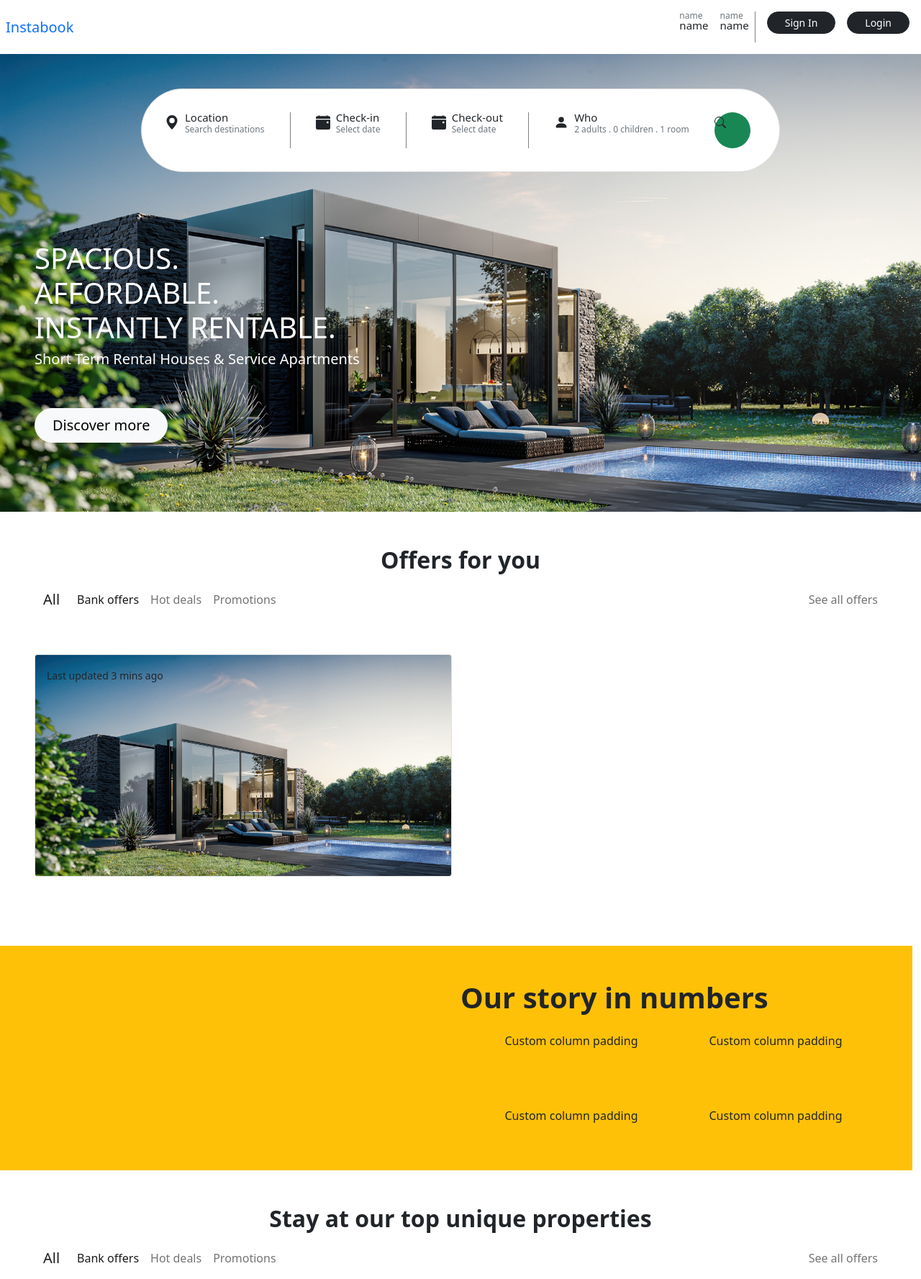
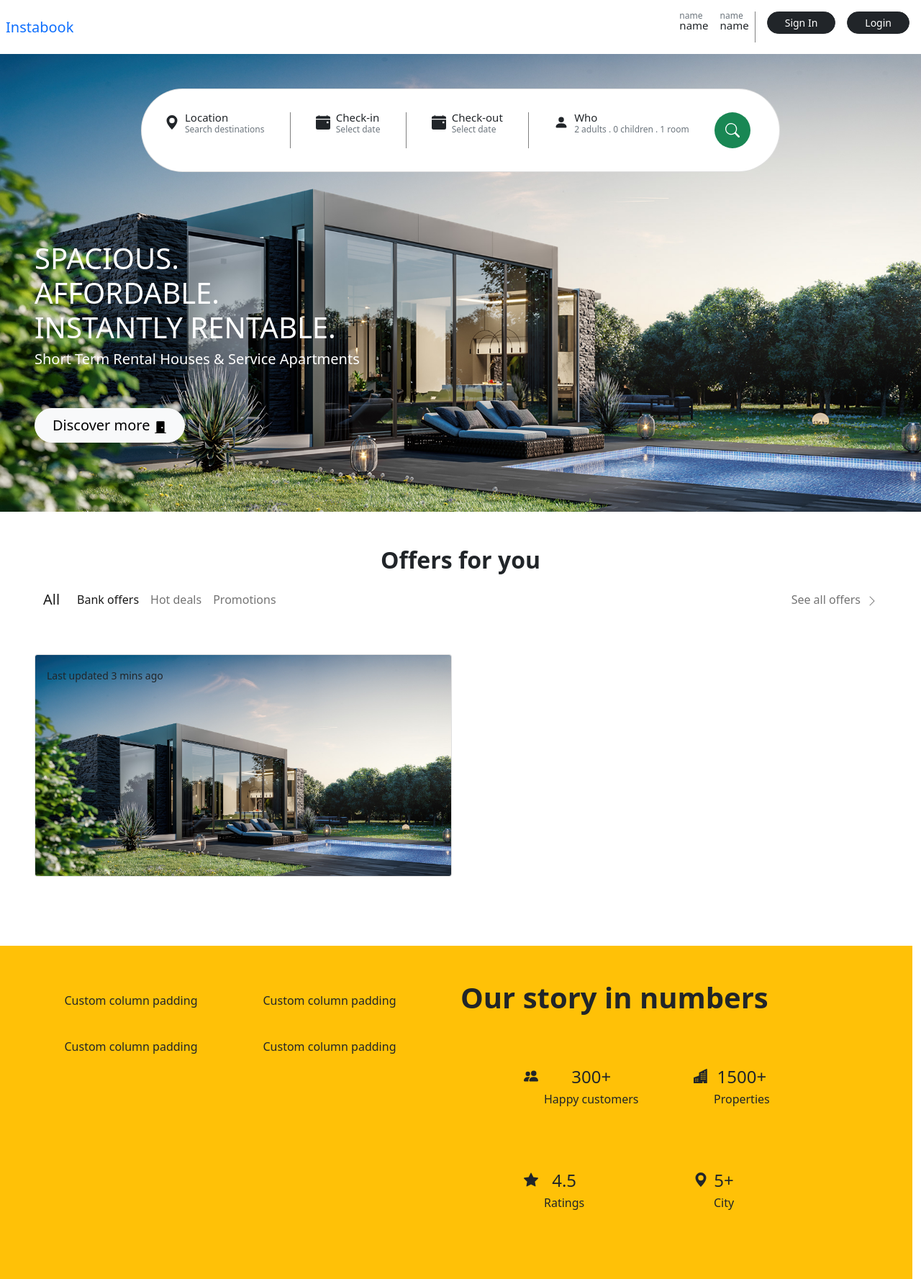
Before and after one commit to priscy-d/instabook, a Flask app: page / in a window 1280 px wide. Shown: the top 1777 px of the page at 72% size. Run offline with Flask 3, Linux system fonts and the light colour scheme.

Commit message:
page progress

```diff
--- a/app/__init__.py
+++ b/app/__init__.py
@@ -15,11 +15,20 @@ data = [
      'path': "M3 14s-1 0-1-1 1-4 6-4 6 3 6 4-1 1-1 1zm5-6a3 3 0 1 0 0-6 3 3 0 0 0 0 6"}
 ]
 
-
+content = [
+    {'title': "300+", 'subtitle': 'Happy customers', "icon": "bi bi-people-fill",
+     'path': "M7 14s-1 0-1-1 1-4 5-4 5 3 5 4-1 1-1 1zm4-6a3 3 0 1 0 0-6 3 3 0 0 0 0 6m-5.784 6A2.24 2.24 0 0 1 5 13c0-1.355.68-2.75 1.936-3.72A6.3 6.3 0 0 0 5 9c-4 0-5 3-5 4s1 1 1 1zM4.5 8a2.5 2.5 0 1 0 0-5 2.5 2.5 0 0 0 0 5"},
+    {'title': "1500+", 'subtitle': 'Properties', "icon": "bi bi-buildings-fill",
+     'path': "M15 .5a.5.5 0 0 0-.724-.447l-8 4A.5.5 0 0 0 6 4.5v3.14L.342 9.526A.5.5 0 0 0 0 10v5.5a.5.5 0 0 0 .5.5h9a.5.5 0 0 0 .5-.5V14h1v1.5a.5.5 0 0 0 .5.5h3a.5.5 0 0 0 .5-.5zM2 11h1v1H2zm2 0h1v1H4zm-1 2v1H2v-1zm1 0h1v1H4zm9-10v1h-1V3zM8 5h1v1H8zm1 2v1H8V7zM8 9h1v1H8zm2 0h1v1h-1zm-1 2v1H8v-1zm1 0h1v1h-1zm3-2v1h-1V9zm-1 2h1v1h-1zm-2-4h1v1h-1zm3 0v1h-1V7zm-2-2v1h-1V5zm1 0h1v1h-1z"},
+    {'title': "4.5", 'subtitle': 'Ratings', "icon": "bi bi-star-fill",
+     'path': "M3.612 15.443c-.386.198-.824-.149-.746-.592l.83-4.73L.173 6.765c-.329-.314-.158-.888.283-.95l4.898-.696L7.538.792c.197-.39.73-.39.927 0l2.184 4.327 4.898.696c.441.062.612.636.282.95l-3.522 3.356.83 4.73c.078.443-.36.79-.746.592L8 13.187l-4.389 2.256z"},
+    {'title': "5+", 'subtitle': 'City', "icon": "bi bi-geo-alt-fill",
+     'path': "M8 16s6-5.686 6-10A6 6 0 0 0 2 6c0 4.314 6 10 6 10m0-7a3 3 0 1 1 0-6 3 3 0 0 1 0 6"}
+]
 
 @app.route('/')
 def main():
-    return render_template("landing.html", data=data)
+    return render_template("landing.html", data=data, content=content)
 
 
 @app.route('/signup')
--- a/app/templates/landing.html
+++ b/app/templates/landing.html
@@ -28,10 +28,12 @@
                     {% if not loop.last %}
                     <div class='mx-2' style="border-left:1px solid grey; height:inherit"></div>
                     {% else %}
-                    <div class='mx-2 rounded-circle bg-success' style="border:1px solid none; height:50px; width:50px">
-                        <svg xmlns="http://www.w3.org/2000/svg" width="16" height="16" fill="currentColor"
+                    <div class='mx-2 rounded-circle bg-success d-flex justify-content-center align-items-center'
+                         style="border:1px solid none; height:50px; width:50px">
+                        <svg xmlns="http://www.w3.org/2000/svg" width="20" height="20"
                              class="bi bi-search" viewBox="0 0 16 16">
-                            <path d="M11.742 10.344a6.5 6.5 0 1 0-1.397 1.398h-.001q.044.06.098.115l3.85 3.85a1 1 0 0 0 1.415-1.414l-3.85-3.85a1 1 0 0 0-.115-.1zM12 6.5a5.5 5.5 0 1 1-11 0 5.5 5.5 0 0 1 11 0"/>
+                            <path d="M11.742 10.344a6.5 6.5 0 1 0-1.397 1.398h-.001q.044.06.098.115l3.85 3.85a1 1 0 0 0 1.415-1.414l-3.85-3.85a1 1 0 0 0-.115-.1zM12 6.5a5.5 5.5 0 1 1-11 0 5.5 5.5 0 0 1 11 0"
+                                  fill="white"/>
                         </svg>
                     </div>
                     {% endif %}
@@ -46,7 +48,12 @@
             <h1 class="text-white">SPACIOUS. <br> AFFORDABLE. <br> INSTANTLY RENTABLE.</h1>
             <h5 class="text-white">Short Term Rental Houses & Service Apartments</h5>
         </div>
-        <button type="button" class="btn btn-light btn-lg rounded-pill px-4 mb-5">Discover more</button>
+        <button type="button" class="btn btn-light btn-lg rounded-pill px-4 mb-5">Discover more
+            <svg xmlns="http://www.w3.org/2000/svg" width="18" height="18" fill="currentColor"
+                 class="bi bi-door-closed-fill" viewBox="0 0 16 16">
+                <path d="M12 1a1 1 0 0 1 1 1v13h1.5a.5.5 0 0 1 0 1h-13a.5.5 0 0 1 0-1H3V2a1 1 0 0 1 1-1zm-2 9a1 1 0 1 0 0-2 1 1 0 0 0 0 2"/>
+            </svg>
+        </button>
     </div>
     <div class="container-fluid min-vh-75 p-5">
         <h2 class="text-center"><b>Offers for you</b></h2>
@@ -70,7 +77,11 @@
                         </li>
                     </ul>
                     <span class="navbar-text">
-                See all offers
+                See all offers<svg xmlns="http://www.w3.org/2000/svg" width="16" height="16" fill="currentColor"
+                                   class="bi bi-chevron-right ms-2" viewBox="0 0 16 16">
+                  <path fill-rule="evenodd"
+                        d="M4.646 1.646a.5.5 0 0 1 .708 0l6 6a.5.5 0 0 1 0 .708l-6 6a.5.5 0 0 1-.708-.708L10.293 8 4.646 2.354a.5.5 0 0 1 0-.708"/>
+                </svg>
               </span>
                 </div>
             </div>
@@ -91,11 +102,9 @@
     </div>
 
     <div class="container-fluid row bg-warning py-5" style="--bs-bg-opacity: .5;">
-        <div class="col-sm-6"></div>
         <div class="col-sm-6">
-            <h1><b>Our story in numbers</b></h1>
-            <div class="container overflow-hidden text-center">
-                <div class="row gy-5">
+            <div class="container text-center">
+                <div class="row g-2">
                     <div class="col-6">
                         <div class="p-3">Custom column padding</div>
                     </div>
@@ -111,39 +120,65 @@
                 </div>
             </div>
         </div>
+        <div class="col-sm-6">
+            <h1><b>Our story in numbers</b></h1>
+            <div class="container overflow-hidden text-center">
+                <div class="row gy-5 p-5">
+                    {% for item in content%}
+                    <div class="col-6">
+                        <div class="p-3 d-flex flex-row">
+                            <span><svg xmlns="http://www.w3.org/2000/svg" width="20" height="20" fill="currentColor"
+                                       class="{{item.icon}}" viewBox="0 0 16 16">
+                      <path d="{{item.path}}"/>
+                    </svg></span>
+                            <span class='ps-2'>
+                               <h4 class="text-left ">{{item.title}}</h4>
+                                <h6>{{item.subtitle}}</h6>
+                            </span>
+                        </div>
+                    </div>
+                    {% endfor %}
+                </div>
+            </div>
+        </div>
     </div>
     <div class="container-fluid min-vh-75 p-5">
         <h2 class="text-center"><b>Stay at our top unique properties</b></h2>
         <nav class="navbar navbar-expand-lg navbar-light">
             <div class="container-fluid">
-                <a class="navbar-brand" href="#">All</a>
-                <button class="navbar-toggler" type="button" data-bs-toggle="collapse" data-bs-target="#navbarText"
-                        aria-controls="navbarText" aria-expanded="false" aria-label="Toggle navigation">
-                    <span class="navbar-toggler-icon"></span>
-                </button>
                 <div class="collapse navbar-collapse">
                     <ul class="navbar-nav me-auto mb-2 mb-lg-0">
                         <li class="nav-item">
-                            <a class="nav-link active" aria-current="page" href="#">Bank offers</a>
+                            <a class="nav-link active" aria-current="page" href="#">City</a>
                         </li>
                         <li class="nav-item">
-                            <a class="nav-link" href="#">Hot deals</a>
+                            <a class="nav-link" href="#">Outdoors</a>
                         </li>
                         <li class="nav-item">
-                            <a class="nav-link" href="#">Promotions</a>
+                            <a class="nav-link" href="#">Beach</a>
+                        </li>
+                        <li class="nav-item">
+                            <a class="nav-link" href="#">Temple</a>
                         </li>
                     </ul>
-                    <span class="navbar-text">
-                See all offers
-              </span>
                 </div>
             </div>
         </nav>
+        <div class="row pt-5 pb-2">
+            <div class="col-sm-6 mb-3 mb-sm-0 ">
+                <div class="card text-bg-dark rounded-5">
+                    <img class="card-img" src="{{ url_for('static', filename='Villa.png') }}" alt="Image">
+                    <div class="card-img-overlay">
+                        <p class="card-text"><small>Last updated 3 mins ago</small></p>
+                    </div>
+                </div>
+            </div>
 
-        <div class="row py-5">
-            <div class="col-sm-6 mb-3 mb-sm-0 rounded-5">
-                <div class="card text-bg-dark">
-                    <img src="..." class="card-img" alt="...">
+        </div>
+        <div class="row pb-5">
+            <div class="col-sm-4 mb-3 mb-sm-0">
+                <div class="card text-bg-dark rounded-5">
+                    <img class="card-img" src="{{ url_for('static', filename='Villa.png') }}" alt="Image">
                     <div class="card-img-overlay">
                         <p class="card-text"><small>Last updated 3 mins ago</small></p>
                     </div>
@@ -153,7 +188,36 @@
         </div>
 
     </div>
+    <div class="row m-0 min-vh-50">
+        <div class="col-sm-8 bg-warning">
+            <div class="p-5">
+                <h1>What we provide</h1>
+                {%for i in range(4)%}
+                <span class="w-50">
+                    <h3 class="py-3">Inspected Service Apartments</h3>
+                    {% if not loop.last%}
+                    <hr style='width:inherit'/>
+                    {% endif%}
+                </span>
+                {% endfor %}
+            </div>
 
+        </div>
+        <div class="col-sm-4"
+             style=" background-image: url('{{ url_for('static', filename='Villa.png') }}'); background-size: cover; background-repeat: no-repeat; background-position:center;"></div>
+    </div>
+    <div class="bg-dark text-white p-5">
+        <h3 class="py-3">Daily rental deals</h3>
+        <p class="pb-3">At vero eos et accusamus et iusto odio dignissimos ducimus qui blanditiis praesentium voluptatum deleniti
+            atque corrupti quos dolores et quas molestias excepturi sint occaecati cupiditate non provident, similique
+            sunt in culpa qui officia deserunt mollitia animi, id est laborum et dolorum fuga.</p>
+        <button type="button" class="btn btn-light btn-lg rounded-pill px-4 mb-5">Discover more
+            <svg xmlns="http://www.w3.org/2000/svg" width="18" height="18" fill="currentColor"
+                 class="bi bi-door-closed-fill" viewBox="0 0 16 16">
+                <path d="M12 1a1 1 0 0 1 1 1v13h1.5a.5.5 0 0 1 0 1h-13a.5.5 0 0 1 0-1H3V2a1 1 0 0 1 1-1zm-2 9a1 1 0 1 0 0-2 1 1 0 0 0 0 2"/>
+            </svg>
+        </button>
+    </div>
 </div>
 
 {% endblock %}
```
